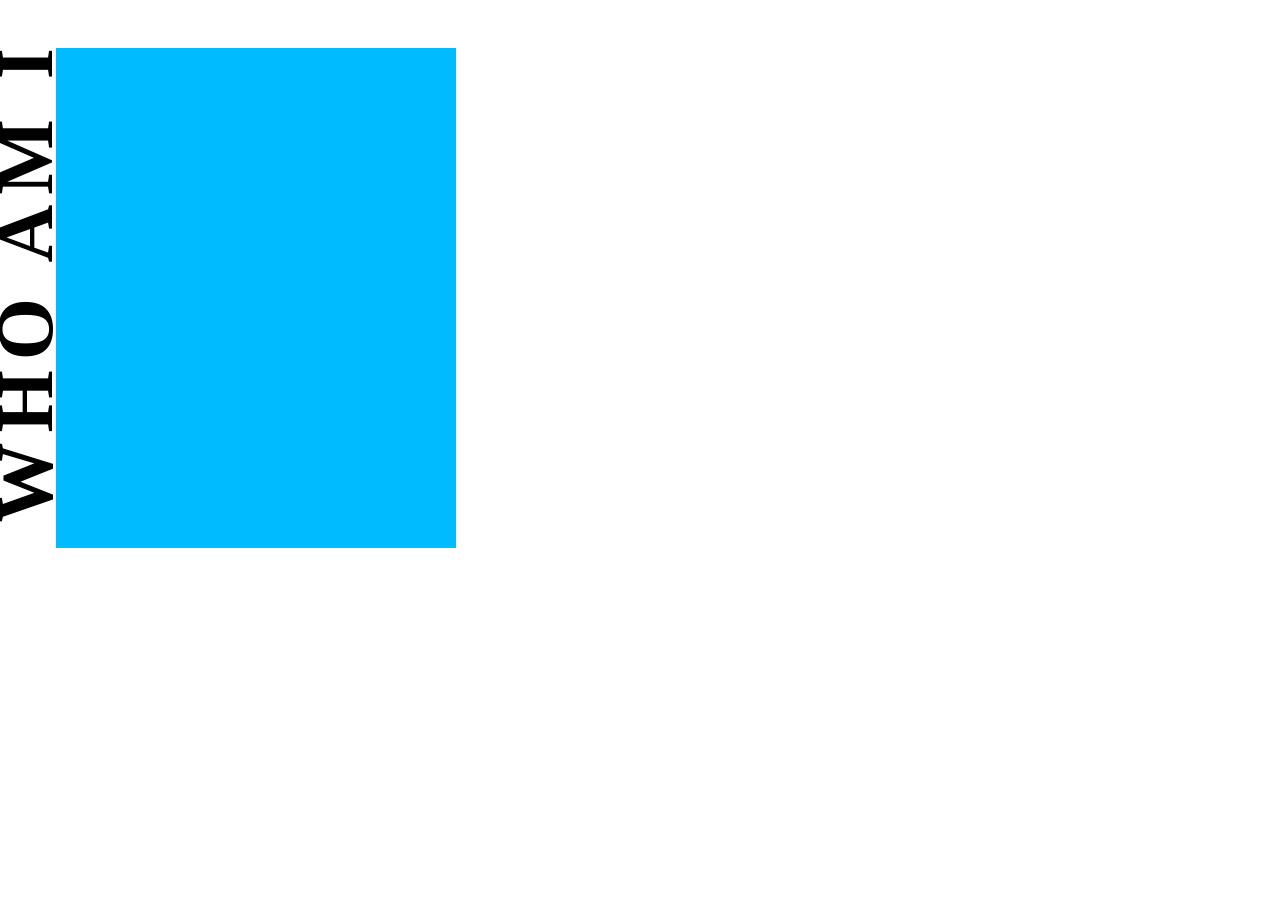
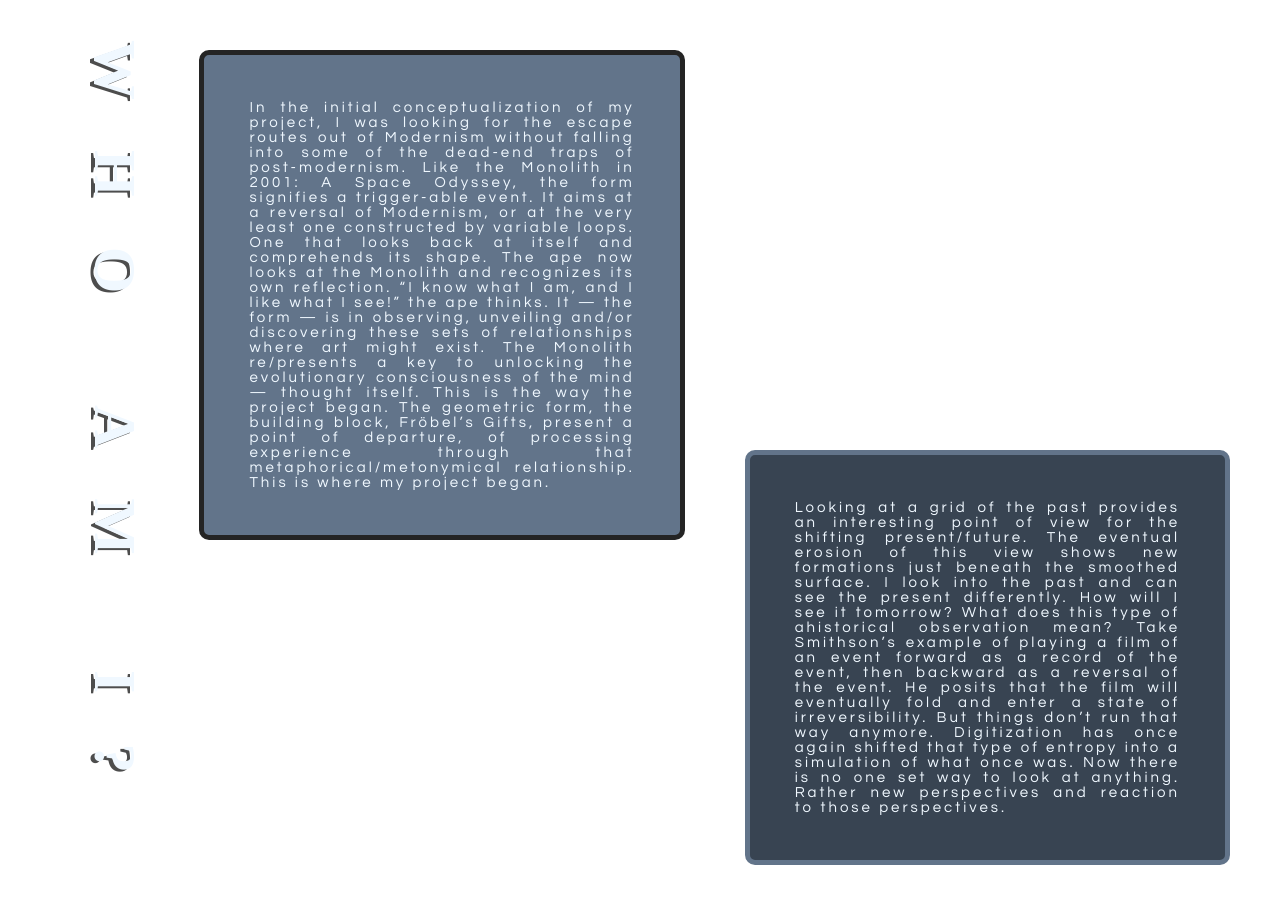
Before and after one commit to ashaw315/phase-0-personalWebsite, a plain HTML site: page whoami.html in a window 1280 px wide. Before the commit the page ends 800 px from the top, so only its background shows below. Drawn offline with Linux system fonts and the light colour scheme.

Commit message:
updated who file

```diff
--- a/who.css
+++ b/who.css
@@ -1,23 +1,54 @@
-.box {
-    position: relative;
-    margin: 3em;
-    width: 400px;
-    height: 500px;
-    background: #0bf;
+.container {
+    display: flex;
+    padding: 2em;
+    display: flex;
   }
 
-  .box h1 {
-    position: absolute;
+  h1 {
+    color: #F0F8FF;
+    writing-mode: vertical-rl;
+    text-shadow: 2px 4px #4d4d4d;
+    font-size: 60px;
+  }
+
+  p {
+    font-family: "Century Gothic", CenturyGothic, "AppleGothic", sans-serif;
+    font-size: 15px;
+    margin-top: 0px;
+    text-align: justify;
+    letter-spacing: 3px;
+    color: #F0F8FF;
+    background-color: #384452;
+    padding: 3em;
+    border:5px solid;
+    border-color: #f0fffa;
+  }
+
+  .text-orientation {
+    text-orientation: mixed;
+    letter-spacing: 50px;
     text-transform: uppercase;
-    white-space: nowrap;
-    font-size: 5em; /* play only with this value. don't touch the rest! */
-    top: -1.7em;
-    letter-spacing: 10px;
   }
-  .box h1 span{
-    position: absolute;
-    top: 0.9em;
-    right: calc(100% + .95em);
-    transform-origin: right top;
-    transform: rotate(-90deg);
+
+  .row {
+    display: flex;
+    column-gap: 40px;
   }
+
+  .column {
+    flex: 50%;
+    padding: 10px;
+    border-radius: 10px;
+  }
+
+  #left {
+    border-radius: 10px;
+    border-color: #242424;
+    background-color: #62748a;
+  }
+
+  #right {
+    border-radius: 10px;
+    margin-top: 400px;
+    border-color: #62748a;
+  }
--- a/whoami.html
+++ b/whoami.html
@@ -5,11 +5,21 @@
         <title>Adam Shaw Flatiron</title>
     </head>
     <body>
-        <div class="box">
-            <h1><span>WHO AM I</span></h1>
-            <p>
+        <div class="container">
+            <h1 class="text-orientation">Who Am I?</h1>
+            <div class="row">
+              <div class="column">
+                <p id="left"#008B8B>
+              In the initial conceptualization of my project, I was looking for the escape routes out of Modernism without falling into some of the dead-end traps of post-modernism.  Like the Monolith in 2001: A Space Odyssey, the form signifies a trigger-able event. It aims at a reversal of Modernism, or at the very least one constructed by variable loops. One that looks back at itself and comprehends its shape. The ape now looks at the Monolith and recognizes its own reflection. “I know what I am, and I like what I see!” the ape thinks.  It — the form — is in observing, unveiling and/or discovering these sets of relationships where art might exist. The Monolith re/presents a key to unlocking the evolutionary consciousness of the mind — thought itself. This is the way the project began. The geometric form, the building block, Fröbel’s Gifts, present a point of departure, of processing experience through that metaphorical/metonymical relationship. This is where my project began.
+                </p>
 
-            </p>
-          </div>
+              </div>
+               <div class="column";>
+                <p id="right";>
+             Looking at a grid of the past provides an interesting point of view for the shifting present/future. The eventual erosion of this view shows new formations just beneath the smoothed surface. I look into the past and can see the present differently. How will I see it tomorrow? What does this type of ahistorical observation mean? Take Smithson’s example of playing a film of an event forward as a record of the event, then backward as a reversal of the event. He posits that the film will eventually fold and enter a state of irreversibility. But things don’t run that way anymore. Digitization has once again shifted that type of entropy into a simulation of what once was. Now there is no one set way to look at anything. Rather new perspectives and reaction to those perspectives.
+               </p>
+
+              </div>
+            </div>
     </body>
 </html>
```
